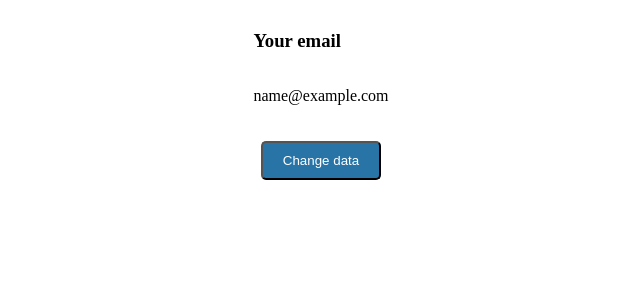
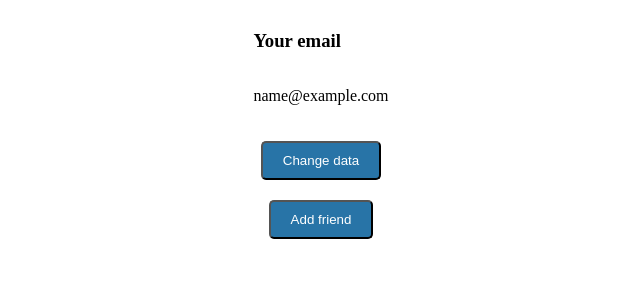
Before and after one commit to Co0lNickname/Kachalova-Project, a PHP site: template src/pages/profile.php in a window 1280 px wide. Shown: the part 295-595 px from the top of the page, without its empty margins (319-959 px from the left). Run offline with PHP 8.4, Linux system fonts and the light colour scheme; the template is opened without the code that fills it, so the values that code supplies are empty; the visitor is signed in with stand-in values (Sample User, id 1).

Commit message:
feat: added new block

```diff
--- a/src/pages/profile.php
+++ b/src/pages/profile.php
@@ -77,6 +77,16 @@
         <button class="pretty-button">Change data</button>
     </a>
 </div>
+<div class="friends-list">
+    <div class="friend-card">
+
+    </div>
+    <div class="make-friends">
+        <a href="" class="add-friend-ref">
+            <button class="pretty-button">Add friend</button>
+        </a>
+    </div>
+</div>
 </body>
 <?php else: ?>
 <body>
```
